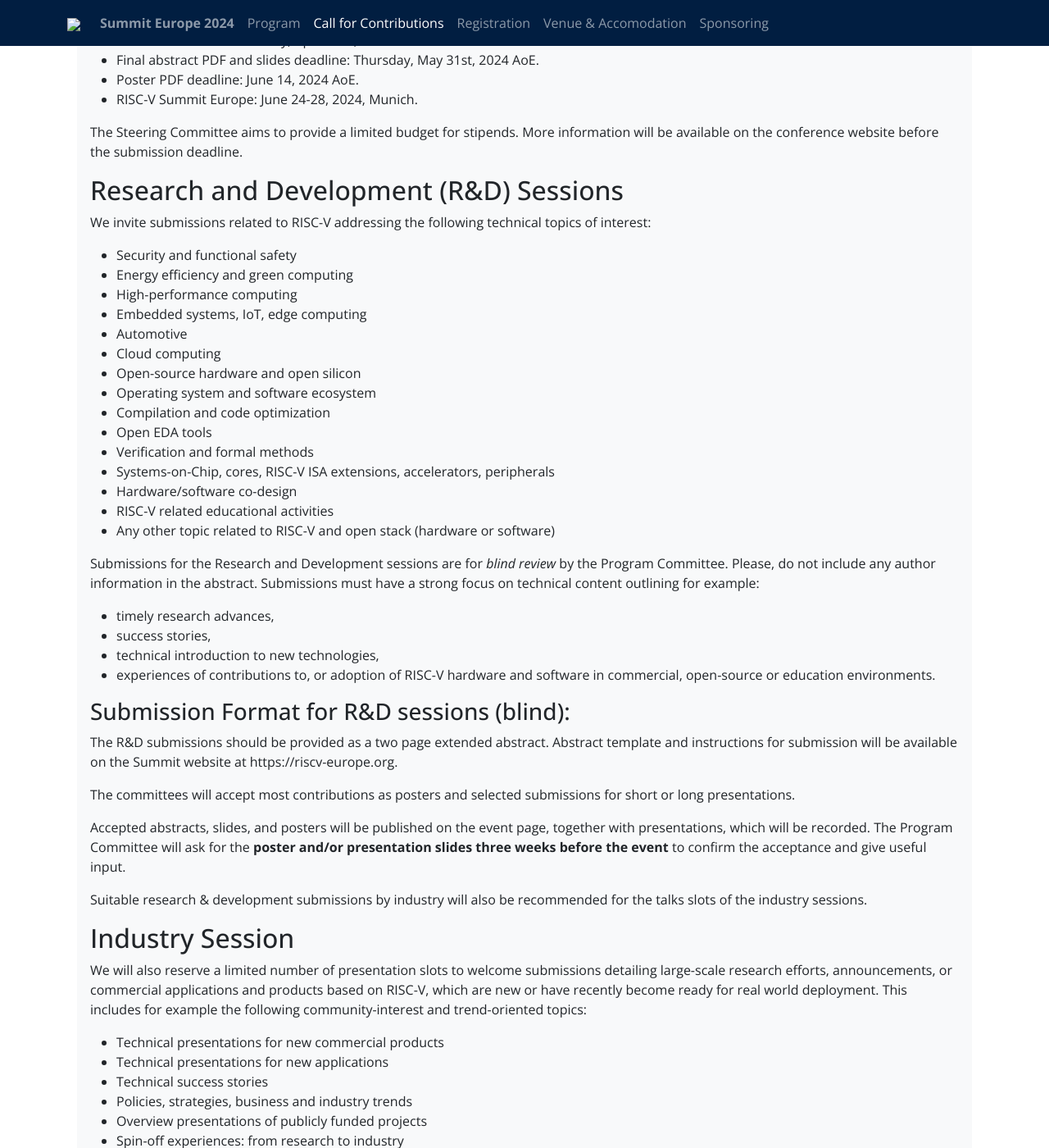
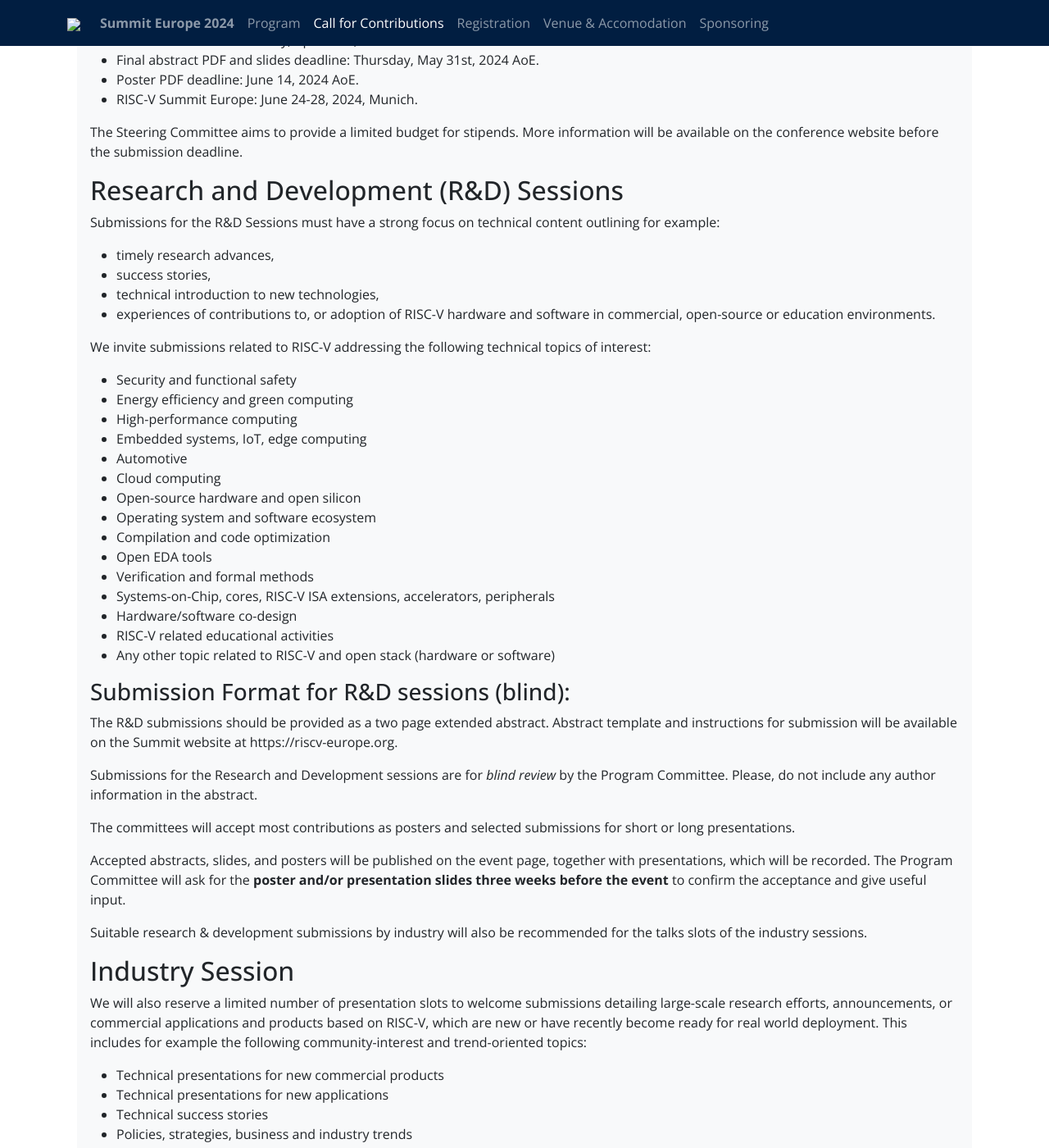
Before and after one commit to riscv-europe/summit-website-development, a Jekyll site: the page built from summit/2024/cfp.md, in a window 1280 px wide and 1400 px high, scrolled down 839 px. Shown: the whole window at 82% size. Built offline with Jekyll 4.4.1, drawn with Linux system fonts in a browser that asks for light colours; some of the changed lines change nothing that is shown.

Commit message:
Update cfp.md
Restructured to align R&D and industry track formats.

```diff
--- a/summit/2024/cfp.md
+++ b/summit/2024/cfp.md
@@ -42,6 +42,14 @@
 
 ## Research and Development (R&D) Sessions
 
+Submissions for the R&D Sessions must have a strong focus on technical content outlining
+for example:
+
+- timely research advances,
+- success stories,
+- technical introduction to new technologies,
+- experiences of contributions to, or adoption of RISC-V hardware and software in commercial, open-source or education environments.
+
 We invite submissions related to RISC-V addressing the following technical topics of interest:
 
 - Security and functional safety
@@ -60,21 +68,17 @@
 - RISC-V related educational activities
 - Any other topic related to RISC-V and open stack (hardware or software)
 
-Submissions for the Research and Development sessions are for *blind review* by
-the Program Committee. Please, do not include any author information in the
-abstract. Submissions must have a strong focus on technical content outlining
-for example:
 
-- timely research advances,
-- success stories,
-- technical introduction to new technologies,
-- experiences of contributions to, or adoption of RISC-V hardware and software in commercial, open-source or education environments.
 
 ### Submission Format for R&D sessions (blind):
 
 The R&D submissions should be provided as a two page extended abstract. Abstract
 template and instructions for submission will be available on the Summit website
 at https://riscv-europe.org.
+
+Submissions for the Research and Development sessions are for *blind review* by
+the Program Committee. Please, do not include any author information in the
+abstract.
 
 The committees will accept most contributions as posters and selected
 submissions for short or long presentations.
```
